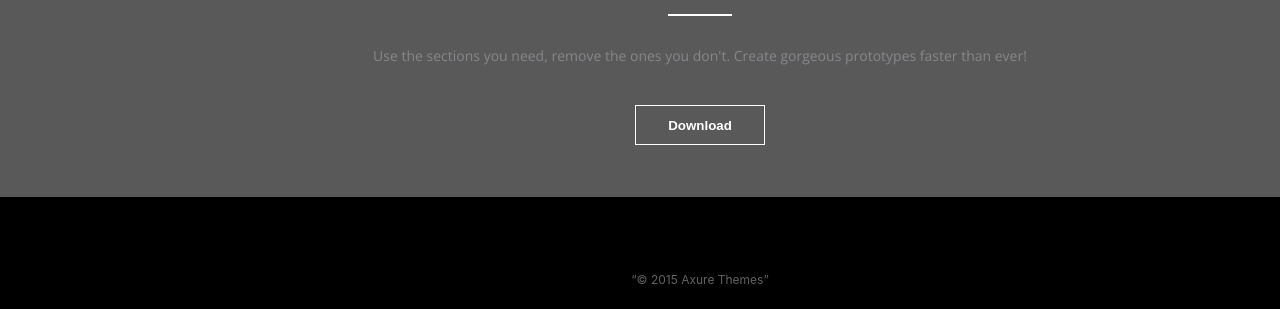
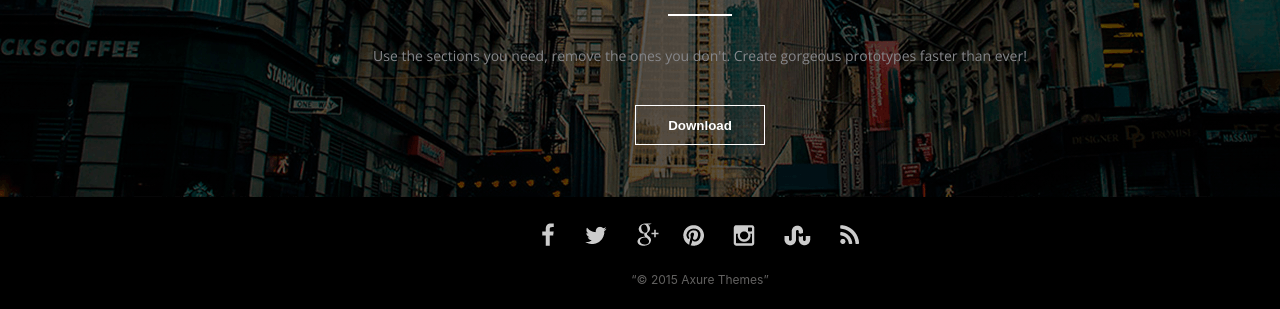
Before and after one commit to Ilya1707/Information-cards-layout, a plain HTML site: page index.html in a window 1280 px wide. Shown: the part 721-1030 px from the top of the page. Drawn offline with nearby package versions, Linux system fonts and the light colour scheme; the site is published under a folder, as on GitHub Pages, so addresses that start at the root find nothing.

Commit message:
Update main.css

```diff
--- a/style/main.css
+++ b/style/main.css
@@ -94,7 +94,7 @@ main {
 =================================================================== */
 .section{
     display: inline-block;
-    background: linear-gradient(rgba(0, 0, 0, 0.65), rgba(0, 0, 0, 0.65)), no-repeat center url("/img/backdrop.png") ;
+    background: linear-gradient(rgba(0, 0, 0, 0.65), rgba(0, 0, 0, 0.65)), no-repeat center url("../img/backdrop.png") ;
     margin: 0 auto;
     width: 1400px;
     height: 326px;
@@ -126,7 +126,7 @@ main {
 }
 .social-icon{
     display: block;
-    background: no-repeat center url("/img/social.png");
+    background: no-repeat center url("../img/social.png");
     margin: 0 auto;
     width: 320px;
 }
```
